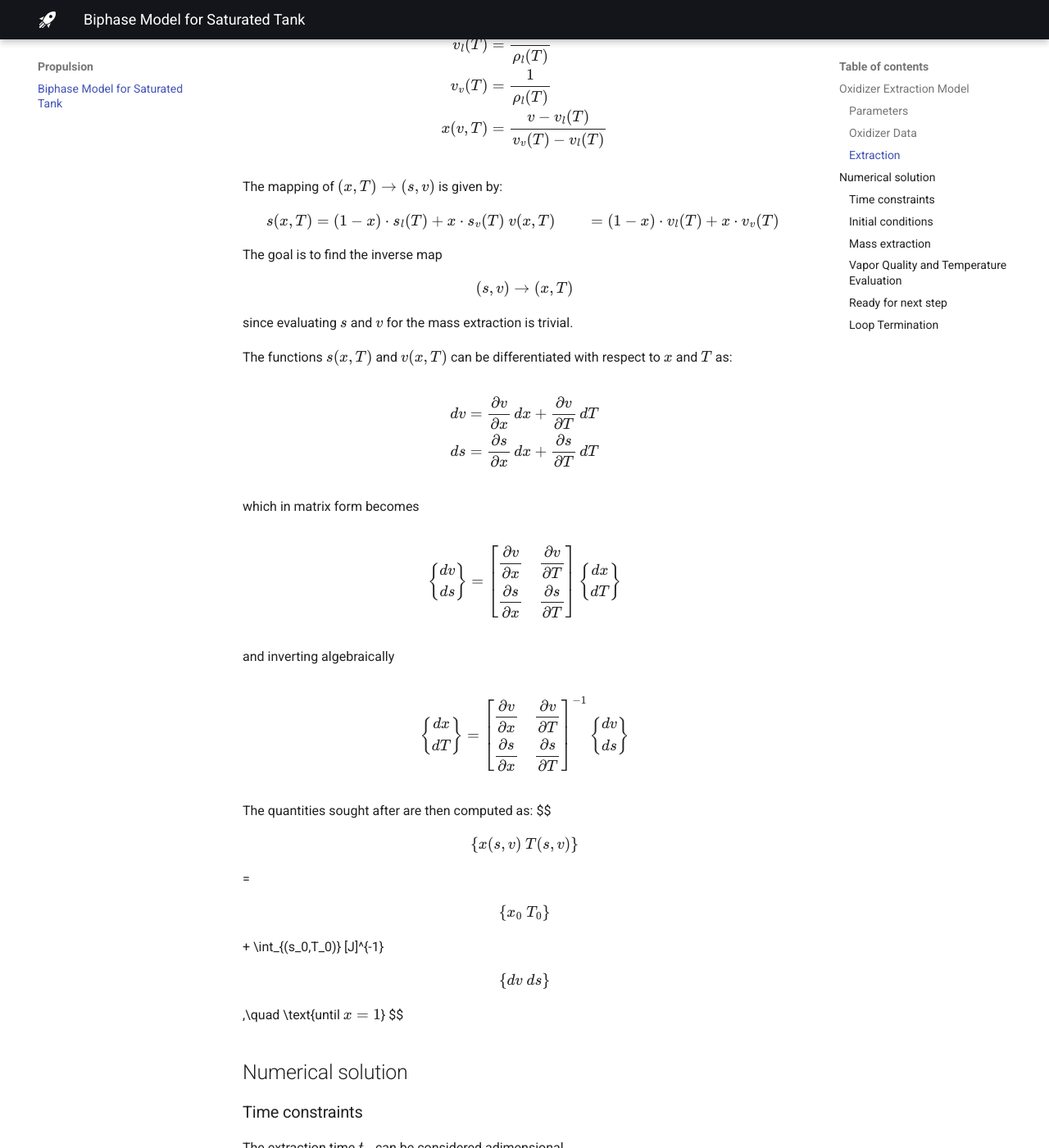
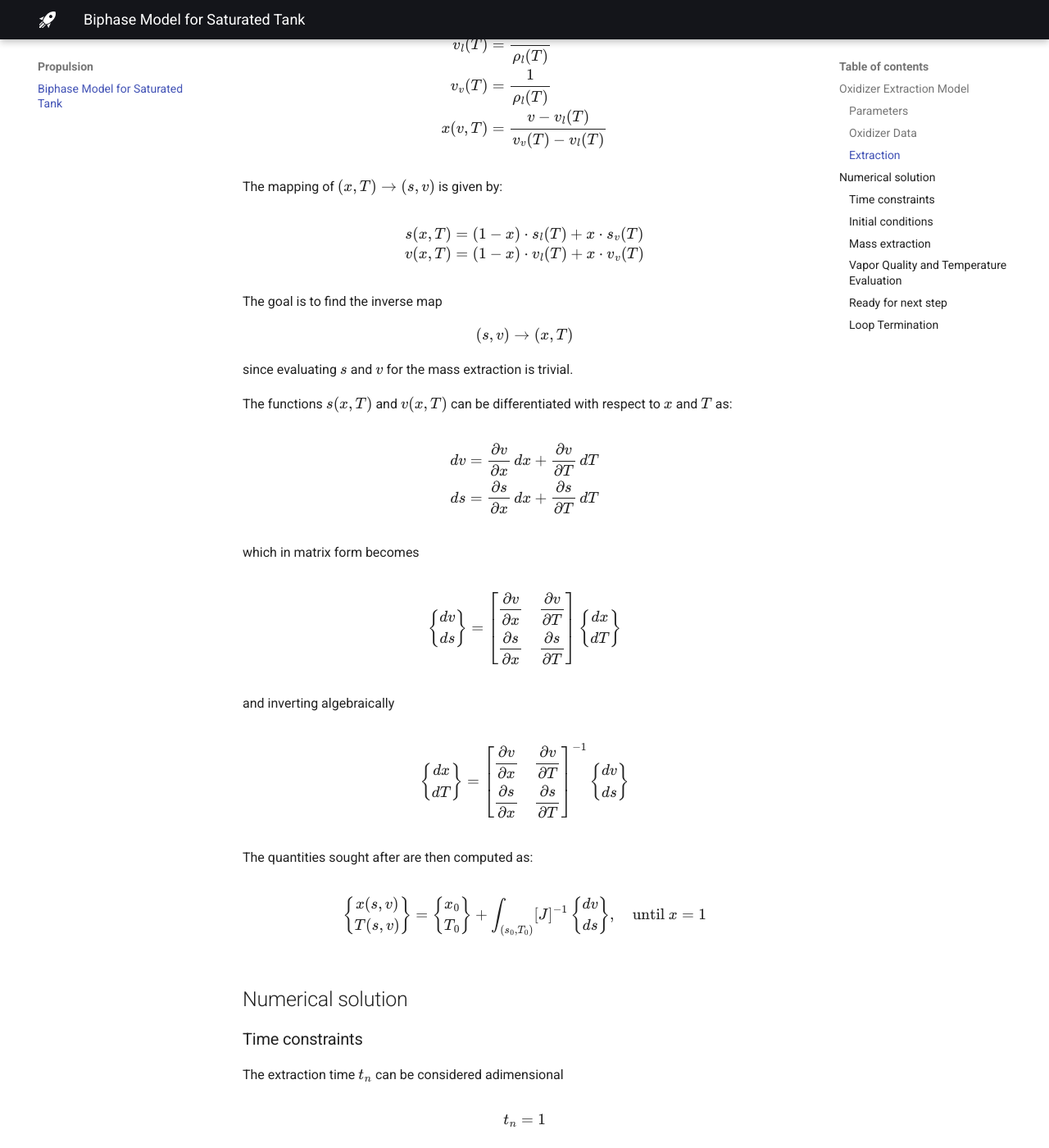
Before and after one commit to thrust-team/docs, an MkDocs documentation site: the page built from docs/propulsion/tank-biphase.md, in a window 1280 px wide and 1400 px high, scrolled down 1292 px. Shown: the whole window at 82% size. Built offline with MkDocs 1.6.1 and Material for MkDocs 9.7.7, drawn with Linux system fonts in a browser that asks for light colours; some of the changed text lies outside the part shown.

Commit message:
mathjax insists

```diff
--- a/docs/propulsion/tank-biphase.md
+++ b/docs/propulsion/tank-biphase.md
@@ -54,6 +54,7 @@ x(v, T) &= \frac{v - v_l(T)}{v_v(T) - v_l(T)} \\
 $$
 
 The mapping of $(x,T) \to (s,v)$ is given by:
+
 $$
 \begin{aligned}
     s(x, T) &= (1 - x) \cdot s_l(T) + x \cdot s_v(T) \\
@@ -80,8 +81,7 @@ which in matrix form becomes
 
 $$
 \begin{Bmatrix}
-    dv \\
-    ds
+    dv \\ ds
 \end{Bmatrix} =
 \begin{bmatrix}
     \dfrac{\partial v}{\partial x} &
@@ -90,8 +90,7 @@ $$
     \dfrac{\partial s}{\partial T}
 \end{bmatrix}
 \begin{Bmatrix}
-    dx \\
-    dT
+    dx \\ dT
 \end{Bmatrix}
 $$
 
@@ -99,8 +98,7 @@ and inverting algebraically
 
 $$
 \begin{Bmatrix}
-    dx \\
-    dT
+    dx \\ dT
 \end{Bmatrix} =
 \begin{bmatrix}
     \dfrac{\partial v}{\partial x} &
@@ -109,12 +107,12 @@ $$
     \dfrac{\partial s}{\partial T}
 \end{bmatrix}^{-1}
 \begin{Bmatrix}
-    dv \\
-    ds
+    dv \\ ds
 \end{Bmatrix}
 $$
 
 The quantities sought after are then computed as:
+
 $$
 \begin{Bmatrix}
     x(s,v) \\
@@ -205,8 +203,8 @@ And thus the specific entropy $s$ and specific volume $v$ are
 
 $$
 \begin{aligned}
-s_{i+1} = \frac{S_{i+1}}{m_{i+1}} \\
-v_{i+1} = \frac{V_0}{m_{i+1}}
+s_{i+1} &= \frac{S_{i+1}}{m_{i+1}} \\
+v_{i+1} &= \frac{V_0}{m_{i+1}}
 \end{aligned}
 $$
 
@@ -218,8 +216,8 @@ The problem is now finding the quantities inside the Jacobian matrix. The partia
 
 $$
 \begin{aligned}
-\frac{\partial v}{\partial x} = v_v(T) - v_l(T) \\
-\frac{\partial s}{\partial x} = s_v(T) - s_l(T)
+\frac{\partial v}{\partial x} &= v_v(T) - v_l(T) \\
+\frac{\partial s}{\partial x} &= s_v(T) - s_l(T)
 \end{aligned}
 $$
 
```
